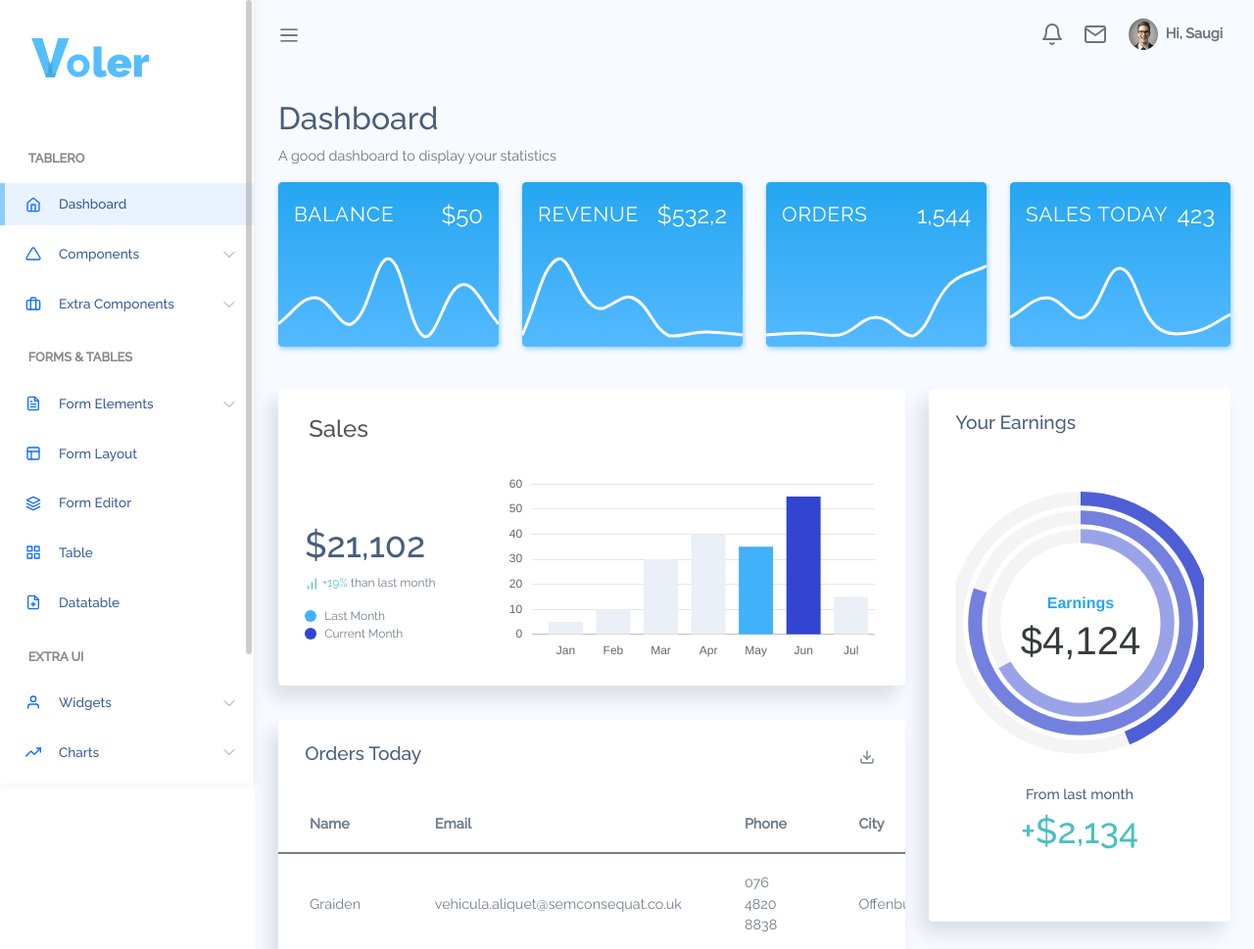
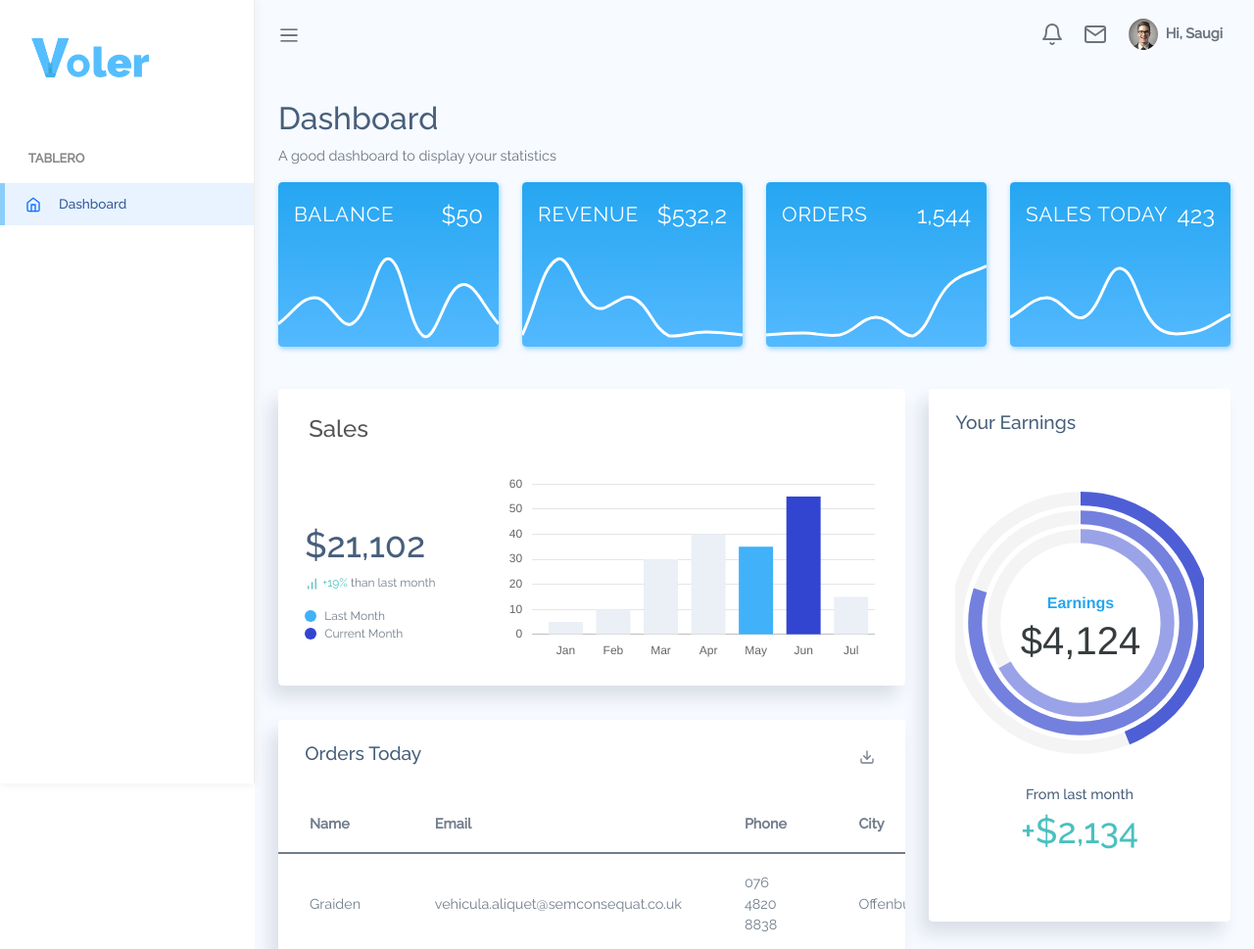
Before and after one commit to raidolContreras/simulator_CCM, a PHP site: page / in a window 1280 px wide. Shown: the top 969 px of the page at 98% size. Run offline with PHP 8.4, Linux system fonts and the light colour scheme.

Commit message:
Update sidenav.php

```diff
--- a/views/pages/navs/sidenav.php
+++ b/views/pages/navs/sidenav.php
@@ -6,10 +6,7 @@
 		<div class="sidebar-menu">
 			<ul class="menu">
 
-
 				<li class='sidebar-title'>Tablero</li>
-
-
 
 				<li class="sidebar-item active ">
 
@@ -18,313 +15,7 @@
 						<span>Dashboard</span>
 					</a>
 
-
 				</li>
-
-
-
-				<li class="sidebar-item  has-sub">
-
-					<a href="#" class='sidebar-link'>
-						<i data-feather="triangle" width="20"></i>
-						<span>Components</span>
-					</a>
-
-
-					<ul class="submenu ">
-
-						<li>
-							<a href="component-alert.html">Alert</a>
-						</li>
-
-						<li>
-							<a href="component-badge.html">Badge</a>
-						</li>
-
-						<li>
-							<a href="component-breadcrumb.html">Breadcrumb</a>
-						</li>
-
-						<li>
-							<a href="component-buttons.html">Buttons</a>
-						</li>
-
-						<li>
-							<a href="component-card.html">Card</a>
-						</li>
-
-						<li>
-							<a href="component-carousel.html">Carousel</a>
-						</li>
-
-						<li>
-							<a href="component-dropdowns.html">Dropdowns</a>
-						</li>
-
-						<li>
-							<a href="component-list-group.html">List Group</a>
-						</li>
-
-						<li>
-							<a href="component-modal.html">Modal</a>
-						</li>
-
-						<li>
-							<a href="component-navs.html">Navs</a>
-						</li>
-
-						<li>
-							<a href="component-pagination.html">Pagination</a>
-						</li>
-
-						<li>
-							<a href="component-progress.html">Progress</a>
-						</li>
-
-						<li>
-							<a href="component-spinners.html">Spinners</a>
-						</li>
-
-						<li>
-							<a href="component-tooltips.html">Tooltips</a>
-						</li>
-
-					</ul>
-
-				</li>
-
-
-
-				<li class="sidebar-item  has-sub">
-
-					<a href="#" class='sidebar-link'>
-						<i data-feather="briefcase" width="20"></i>
-						<span>Extra Components</span>
-					</a>
-
-
-					<ul class="submenu ">
-
-						<li>
-							<a href="component-extra-avatar.html">Avatar</a>
-						</li>
-
-						<li>
-							<a href="component-extra-divider.html">Divider</a>
-						</li>
-
-					</ul>
-
-				</li>
-
-
-
-				<li class='sidebar-title'>Forms &amp; Tables</li>
-
-
-
-				<li class="sidebar-item  has-sub">
-
-					<a href="#" class='sidebar-link'>
-						<i data-feather="file-text" width="20"></i>
-						<span>Form Elements</span>
-					</a>
-
-
-					<ul class="submenu ">
-
-						<li>
-							<a href="form-element-input.html">Input</a>
-						</li>
-
-						<li>
-							<a href="form-element-input-group.html">Input Group</a>
-						</li>
-
-						<li>
-							<a href="form-element-select.html">Select</a>
-						</li>
-
-						<li>
-							<a href="form-element-radio.html">Radio</a>
-						</li>
-
-						<li>
-							<a href="form-element-checkbox.html">Checkbox</a>
-						</li>
-
-						<li>
-							<a href="form-element-textarea.html">Textarea</a>
-						</li>
-
-					</ul>
-
-				</li>
-
-
-
-				<li class="sidebar-item  ">
-
-					<a href="form-layout.html" class='sidebar-link'>
-						<i data-feather="layout" width="20"></i>
-						<span>Form Layout</span>
-					</a>
-
-
-				</li>
-
-
-
-				<li class="sidebar-item  ">
-
-					<a href="form-editor.html" class='sidebar-link'>
-						<i data-feather="layers" width="20"></i>
-						<span>Form Editor</span>
-					</a>
-
-
-				</li>
-
-
-
-				<li class="sidebar-item  ">
-
-					<a href="table.html" class='sidebar-link'>
-						<i data-feather="grid" width="20"></i>
-						<span>Table</span>
-					</a>
-
-
-				</li>
-
-
-
-				<li class="sidebar-item  ">
-
-					<a href="table-datatable.html" class='sidebar-link'>
-						<i data-feather="file-plus" width="20"></i>
-						<span>Datatable</span>
-					</a>
-
-
-				</li>
-
-
-
-				<li class='sidebar-title'>Extra UI</li>
-
-
-
-				<li class="sidebar-item  has-sub">
-
-					<a href="#" class='sidebar-link'>
-						<i data-feather="user" width="20"></i>
-						<span>Widgets</span>
-					</a>
-
-
-					<ul class="submenu ">
-
-						<li>
-							<a href="ui-chatbox.html">Chatbox</a>
-						</li>
-
-						<li>
-							<a href="ui-pricing.html">Pricing</a>
-						</li>
-
-						<li>
-							<a href="ui-todolist.html">To-do List</a>
-						</li>
-
-					</ul>
-
-				</li>
-
-
-
-				<li class="sidebar-item  has-sub">
-
-					<a href="#" class='sidebar-link'>
-						<i data-feather="trending-up" width="20"></i>
-						<span>Charts</span>
-					</a>
-
-
-					<ul class="submenu ">
-
-						<li>
-							<a href="ui-chart-chartjs.html">ChartJS</a>
-						</li>
-
-						<li>
-							<a href="ui-chart-apexchart.html">Apexchart</a>
-						</li>
-
-					</ul>
-
-				</li>
-
-
-
-				<li class='sidebar-title'>Pages</li>
-
-
-
-				<li class="sidebar-item  has-sub">
-
-					<a href="#" class='sidebar-link'>
-						<i data-feather="user" width="20"></i>
-						<span>Authentication</span>
-					</a>
-
-
-					<ul class="submenu ">
-
-						<li>
-							<a href="auth-login.html">Login</a>
-						</li>
-
-						<li>
-							<a href="auth-register.html">Register</a>
-						</li>
-
-						<li>
-							<a href="auth-forgot-password.html">Forgot Password</a>
-						</li>
-
-					</ul>
-
-				</li>
-
-
-
-				<li class="sidebar-item  has-sub">
-
-					<a href="#" class='sidebar-link'>
-						<i data-feather="alert-circle" width="20"></i>
-						<span>Errors</span>
-					</a>
-
-
-					<ul class="submenu ">
-
-						<li>
-							<a href="error-403.html">403</a>
-						</li>
-
-						<li>
-							<a href="error-404.html">404</a>
-						</li>
-
-						<li>
-							<a href="error-500.html">500</a>
-						</li>
-
-					</ul>
-
-				</li>
-
 
 			</ul>
 		</div>
```
